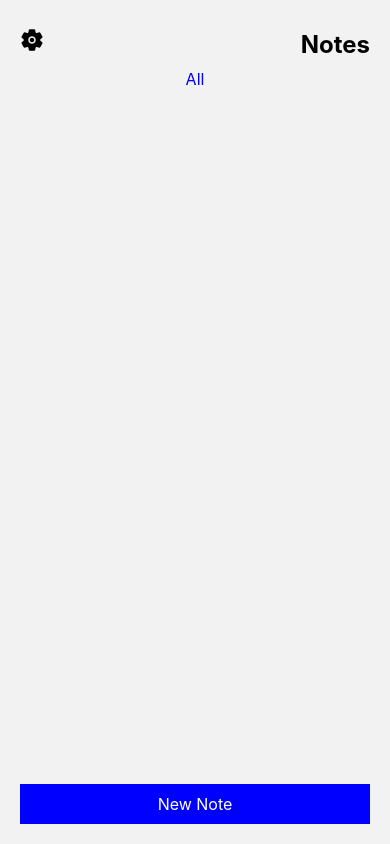
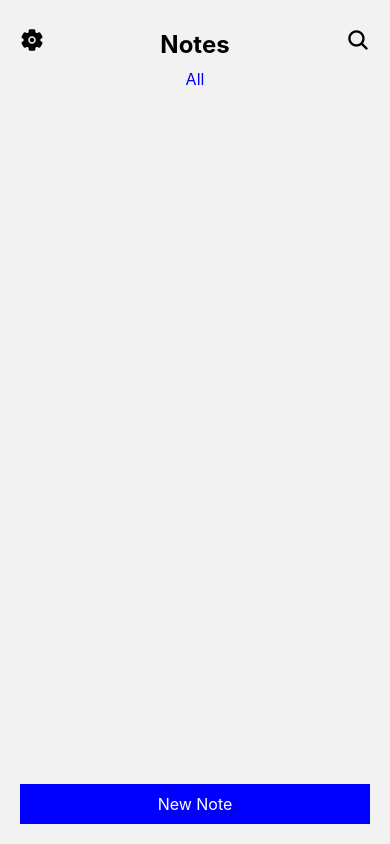
Before and after one commit to samiullah2001/Notes-App, a React Native app in the folder NotesApp/: screen /Notes in a window 390 px wide. Built offline with nearby package versions, Linux system fonts and the light colour scheme.

Commit message:
search notes
search button and categories and view mode are working fine at the stage.

```diff
--- a/NotesApp/src/components/NotesApp.js
+++ b/NotesApp/src/components/NotesApp.js
@@ -89,18 +89,18 @@ export default function NotesApp() {
   const deleteNote = (noteId) => {
     const newNotes = notes.filter(note => note.id !== noteId);
     saveNotes(newNotes);
-  }
+  };
 
   const deleteCategory = (categoryToDelete) => {
-    const newNote = notes.map(note => {
-      if (note.category === categoryToDelete.toLowerCase()) {
-        return { ...note, category: '' };
-        note.category = '';
+    const updatedNotes = notes.map(note => {
+      if (note.category && note.category.toLowerCase() === categoryToDelete.toLowerCase()) {
+        return { ...note, category: '' }; // Clear the category
       }
       return note;
-  });
-    saveNotes(newNotes);
+    });
+    saveNotes(updatedNotes);
   };
+
   const uniqueCategories = Array.from(new Set(
     notes.filter(note => note && note.category).map(note => note.category.toLowerCase())
   ));
--- a/NotesApp/src/components/styles.js
+++ b/NotesApp/src/components/styles.js
@@ -11,7 +11,7 @@ const styles = StyleSheet.create({
   addButtonText: { color: 'white', fontSize: 16 },
   modalContainer: { flex: 1, justifyContent: 'center', alignItems: 'center', padding: 20 },
   textInput: { borderBottomWidth: 1, width: '80%', padding: 10, marginBottom: 10 },
-  saveButton: { backgroundColor: 'green', padding: 10, marginBottom: 10, alignItems: 'center' },
+  saveButton: { backgroundColor: 'green', padding: 10, marginBottom: 10, alignItems: 'center', marginTop: 10 },
   closeButton: { position: 'absolute', top: 20, right: 20 },
   // settingsButton: { marginRight: 100 },
   // showSearch: { marginLeft: 50 },
--- a/NotesApp/src/screens/NotesScreen.js
+++ b/NotesApp/src/screens/NotesScreen.js
@@ -29,7 +29,17 @@ export default function NotesScreen({
   <View style={styles.titleContainer}>
     <Text style={styles.title}>Notes</Text>
   </View>
-</View>
+  <TouchableOpacity
+    onPress={() => {
+      if (showSearch) {
+        setSearchTerm(''); // Reset search term when hiding search bar
+      }
+      setShowSearch(!showSearch);
+    }}
+  >
+    <Ionicons name="search" size={24} color="black" />
+  </TouchableOpacity>
+  </View>
 
       {/* Conditionally Render Search Bar */}
       {showSearch && (
@@ -43,6 +53,7 @@ export default function NotesScreen({
           }}
         />
       )}
+
       {/* Dynamic Category Filter UI */}
       <View style={styles.categoryFilterContainer}>
         <TouchableOpacity onPress={() => setSelectedCategory('')}>
@@ -53,10 +64,10 @@ export default function NotesScreen({
           <TouchableOpacity key={index} onPress={() => setSelectedCategory(cat)}>
             <Text style={styles.categoryFilterText}>{cat}</Text>
           </TouchableOpacity>
-
-  </View>
+      </View>
         ))}
       </View>
+
       {/* Notes List */}
       <FlatList
         data={notes}
@@ -65,7 +76,10 @@ export default function NotesScreen({
           <TouchableOpacity onPress={() => onNotePress(item)}>
             <View style={styles.note}>
               <Text style={styles.noteText}>{item.text}</Text>
-              {item.category && <Text style={styles.categoryText}>[{item.category}]</Text>}
+              {item.category ? (
+                <Text style={styles.categoryText}>[{item.category}]</Text>
+              ) : null}
+              {/* {item.category && <Text style={styles.categoryText}>[{item.category}]</Text>} */}
               {item.image && <Image source={{ uri: item.image }} style={styles.noteImage} />}
               <TouchableOpacity onPress={() => deleteNote(item.id)} style={{ marginLeft: 10 }}>
                 <Ionicons name="trash" size={15} color="red" />
```
